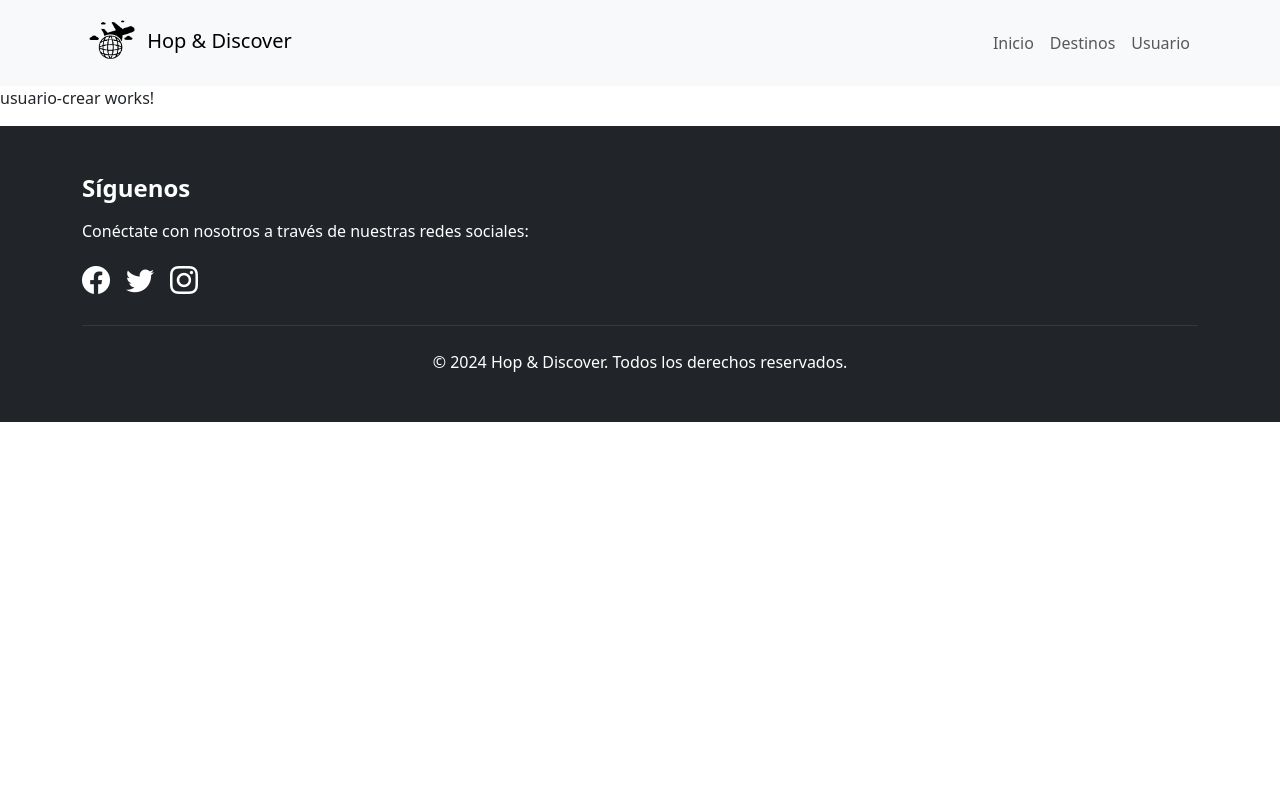
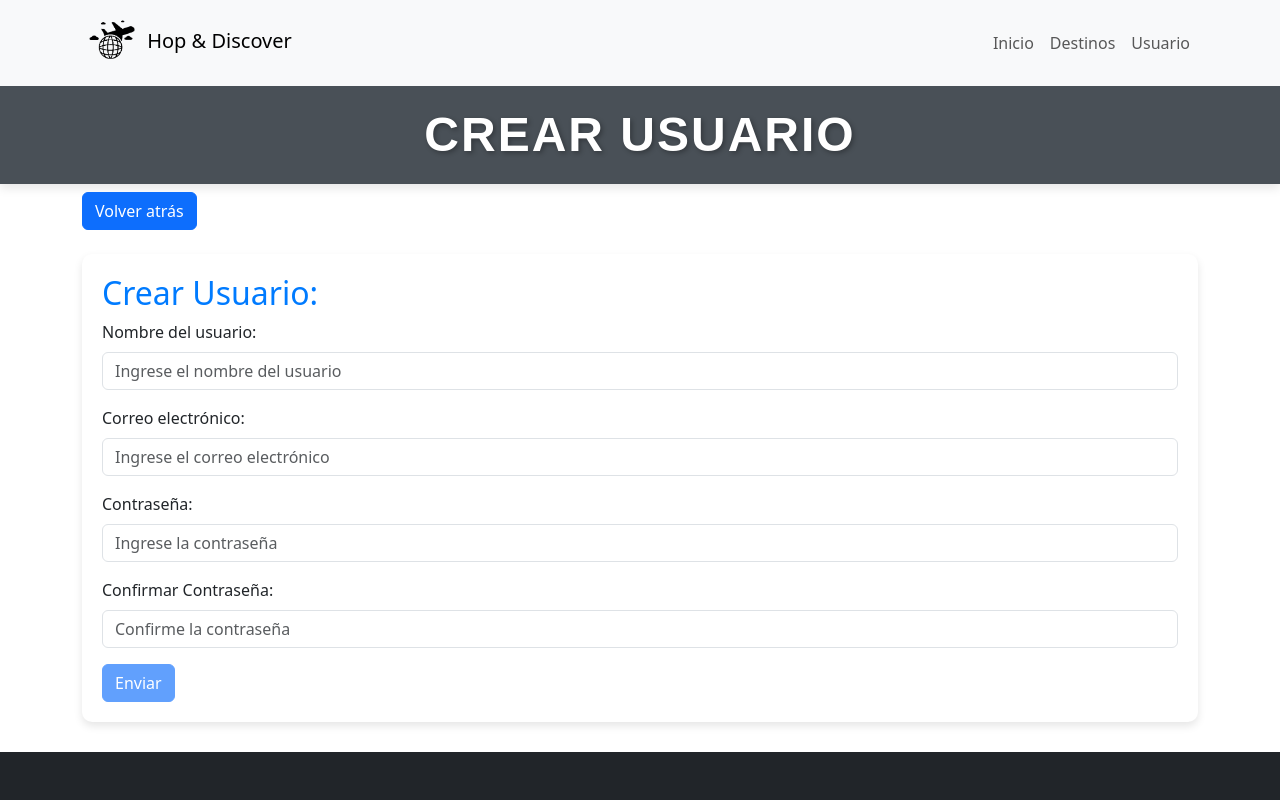
Before and after one commit to Aroarr05/Proyecto, an Angular app: page /usuario-crear in a window 1280 px wide. Shown: the top 800 px of the page. Built offline with nearby package versions, Linux system fonts and the light colour scheme.

Commit message:
se crea el usuario

```diff
--- a/destinos.json
+++ b/destinos.json
@@ -1,7 +1,7 @@
 {
   "destinos": [
     {
-      "id": "1",
+      "id": 1,
       "nombre": "Machu Picchu",
       "coordenadas": {
         "lat": -13.1631,
@@ -11,7 +11,7 @@
       "imagen": "./assets/destinos/Machu-Picchu.jpg"
     },
     {
-      "id": "2",
+      "id": 2,
       "nombre": "Taj Mahal",
       "coordenadas": {
         "lat": 27.1751,
@@ -21,7 +21,7 @@
       "imagen": "./assets/destinos/Taj-Mahal.jpg"
     },
     {
-      "id": "3",
+      "id": 3,
       "nombre": "Eiffel Tower",
       "coordenadas": {
         "lat": 48.8584,
@@ -31,7 +31,7 @@
       "imagen": "./assets/destinos/Eiffel-Tower.jpg"
     },
     {
-      "id": "4",
+      "id": 4,
       "nombre": "Gran Cañón",
       "coordenadas": {
         "lat": 36.1069,
@@ -41,7 +41,7 @@
       "imagen": "./assets/destinos/Gran-Canon.jpg"
     },
     {
-      "id": "5",
+      "id": 5,
       "nombre": "Colosseum",
       "coordenadas": {
         "lat": 41.8902,
@@ -51,7 +51,7 @@
       "imagen": "./assets/destinos/Colosseum.jpg"
     },
     {
-      "id": "6",
+      "id": 6,
       "nombre": "Great Wall of China",
       "coordenadas": {
         "lat": 40.4319,
--- a/src/app/components/destino/destino-crear/destino-crear.component.ts
+++ b/src/app/components/destino/destino-crear/destino-crear.component.ts
@@ -5,7 +5,7 @@ import { CommonModule } from '@angular/common';
 import { FormBuilder, FormGroup, Validators } from '@angular/forms';
 import { RouterModule } from '@angular/router';
 import { ReactiveFormsModule } from '@angular/forms';
-import { HttpClient } from '@angular/common/http';  // Importa HttpClient
+import { HttpClient } from '@angular/common/http';
 import { map } from 'rxjs/operators';
 
 @Component({
--- a/src/app/components/usuario/usuario-crear/usuario-crear.component.css
+++ b/src/app/components/usuario/usuario-crear/usuario-crear.component.css
@@ -0,0 +1,42 @@
+.espacio h1 {
+    font-family: 'Arial', sans-serif;
+    font-size: 3rem;
+    font-weight: bold;
+    text-align: center;
+    text-transform: uppercase;
+    letter-spacing: 2px;
+    padding: 20px;
+    background-color: #495057;
+    color: white;
+    box-shadow: 0px 4px 10px rgba(0, 0, 0, 0.1);
+    text-shadow: 2px 2px 5px rgba(0, 0, 0, 0.3);
+}
+
+.form-container {
+    background-color: #ffffff;
+    border-radius: 10px;
+    margin-bottom: 30px;
+    padding: 20px;
+    box-shadow: 0 4px 8px rgba(0, 0, 0, 0.1);
+}
+
+h2 {
+    color: #007bff;
+}
+
+.form-group label {
+    font-weight: bold;
+}
+
+.form-check-label {
+    margin-left: 10px;
+}
+
+.text-danger {
+    color: red;
+    font-size: 0.875rem;
+}
+
+.text-danger small {
+    display: block;
+}
--- a/src/app/components/usuario/usuario-crear/usuario-crear.component.html
+++ b/src/app/components/usuario/usuario-crear/usuario-crear.component.html
@@ -1 +1,60 @@
-<p>usuario-crear works!</p>
+<div class="espacio">
+    <h1>Crear Usuario</h1>
+
+    <div class="container">
+      <div class="back-btn-container">
+        <button class="btn btn-primary" (click)="volver()">Volver atrás</button>
+      </div>
+    </div>
+
+    <br>
+
+    <div class="container">
+      <div class="form-container">
+        <h2>Crear Usuario:</h2>
+        <form [formGroup]="usuarioForm" (ngSubmit)="agregarUsuario()">
+          <div class="mb-3">
+            <label for="nombre" class="form-label">Nombre del usuario:</label>
+            <input type="text" id="nombre" class="form-control" formControlName="nombre"
+              placeholder="Ingrese el nombre del usuario" aria-label="Nombre del usuario" required>
+            <div *ngIf="usuarioForm.get('nombre')?.touched && usuarioForm.get('nombre')?.invalid" class="text-danger">
+              <small *ngIf="usuarioForm.get('nombre')?.errors?.['required']">El nombre es obligatorio.</small>
+            </div>
+          </div>
+
+          <div class="mb-3">
+            <label for="email" class="form-label">Correo electrónico:</label>
+            <input type="email" class="form-control" id="email" formControlName="email"
+              placeholder="Ingrese el correo electrónico" aria-label="Correo electrónico" required>
+            <div *ngIf="usuarioForm.get('email')?.touched && usuarioForm.get('email')?.invalid" class="text-danger">
+              <small *ngIf="usuarioForm.get('email')?.errors?.['required']">El correo electrónico es obligatorio.</small>
+              <small *ngIf="usuarioForm.get('email')?.errors?.['email']">El correo electrónico no es válido.</small>
+            </div>
+          </div>
+
+          <div class="mb-3">
+            <label for="password" class="form-label">Contraseña:</label>
+            <input type="password" class="form-control" id="password" formControlName="password"
+              placeholder="Ingrese la contraseña" aria-label="Contraseña" required minlength="6">
+            <div *ngIf="usuarioForm.get('password')?.touched && usuarioForm.get('password')?.invalid" class="text-danger">
+              <small *ngIf="usuarioForm.get('password')?.errors?.['required']">La contraseña es obligatoria.</small>
+              <small *ngIf="usuarioForm.get('password')?.errors?.['minlength']">La contraseña debe tener al menos 6 caracteres.</small>
+            </div>
+          </div>
+
+          <div class="mb-3">
+            <label for="confirmPassword" class="form-label">Confirmar Contraseña:</label>
+            <input type="password" class="form-control" id="confirmPassword" formControlName="confirmPassword"
+              placeholder="Confirme la contraseña" aria-label="Confirmar Contraseña" required>
+            <div *ngIf="usuarioForm.get('confirmPassword')?.touched && usuarioForm.get('confirmPassword')?.invalid" class="text-danger">
+              <small *ngIf="usuarioForm.get('confirmPassword')?.errors?.['required']">La confirmación de la contraseña es obligatoria.</small>
+              <small *ngIf="usuarioForm.hasError('passwordMismatch')">Las contraseñas no coinciden.</small>
+            </div>
+          </div>
+
+          <button type="submit" class="btn btn-primary" aria-label="Enviar formulario"
+            [disabled]="!usuarioForm.valid">Enviar</button>
+        </form>
+      </div>
+    </div>
+  </div>
--- a/src/app/components/usuario/usuario-crear/usuario-crear.component.ts
+++ b/src/app/components/usuario/usuario-crear/usuario-crear.component.ts
@@ -1,11 +1,71 @@
 import { Component } from '@angular/core';
+import { UsuarioService } from '../../../services/usuario.service';
+import { Router } from '@angular/router';
+import { CommonModule } from '@angular/common';
+import { FormBuilder, FormGroup, Validators } from '@angular/forms';
+import { RouterModule } from '@angular/router';
+import { ReactiveFormsModule } from '@angular/forms';
+import { HttpClient } from '@angular/common/http';
+
 
 @Component({
   selector: 'app-usuario-crear',
-  imports: [],
+  imports: [CommonModule, RouterModule, ReactiveFormsModule],
   templateUrl: './usuario-crear.component.html',
-  styleUrl: './usuario-crear.component.css'
+  styleUrls: ['./usuario-crear.component.css']
 })
+
 export class UsuarioCrearComponent {
 
+  usuarioForm: FormGroup;
+
+  constructor(
+    private fb: FormBuilder,
+    private usuarioService: UsuarioService,
+    private router: Router,
+    private http: HttpClient
+  ) {
+    this.usuarioForm = this.fb.group({
+      nombre: ['', Validators.required],
+      email: ['', [Validators.required, Validators.email]],
+      password: ['', [Validators.required, Validators.minLength(6)]],
+      confirmPassword: ['', Validators.required]
+    }, { validator: this.passwordMatchValidator });
+  }
+
+
+  passwordMatchValidator(form: FormGroup) {
+    const password = form.get('password')?.value;
+    const confirmPassword = form.get('confirmPassword')?.value;
+    if (password && confirmPassword && password !== confirmPassword) {
+      form.get('confirmPassword')?.setErrors({ passwordMismatch: true });
+      return { passwordMismatch: true };
+    }
+
+    return null;
+  }
+
+
+  agregarUsuario(): void {
+    if (this.usuarioForm.valid) {
+      const usuario = this.usuarioForm.value;
+      const usuarioReestructurado = {
+        id: 0,
+        nombre: usuario.nombre,
+        email: usuario.email,
+        password: usuario.password,
+      };
+
+      this.usuarioService.agregarUsuario(usuarioReestructurado).subscribe(() => {
+        this.router.navigate(['/usuario-listar']);
+      });
+    } else {
+      alert('Por favor, complete todos los campos correctamente.');
+    }
+  }
+
+
+  volver(): void {
+    this.router.navigate(['/usuario-listar']);
+  }
 }
--- a/src/app/models/usuario.model.ts
+++ b/src/app/models/usuario.model.ts
@@ -1,6 +1,6 @@
 export interface Usuario {
+    id:number;
     nombre: string;
     email: string;
-    password: string;
-    confirmPassword: string;
+    password: string
 }
```
Also changed, not shown: usuarios.json (+10 -10 lines).
